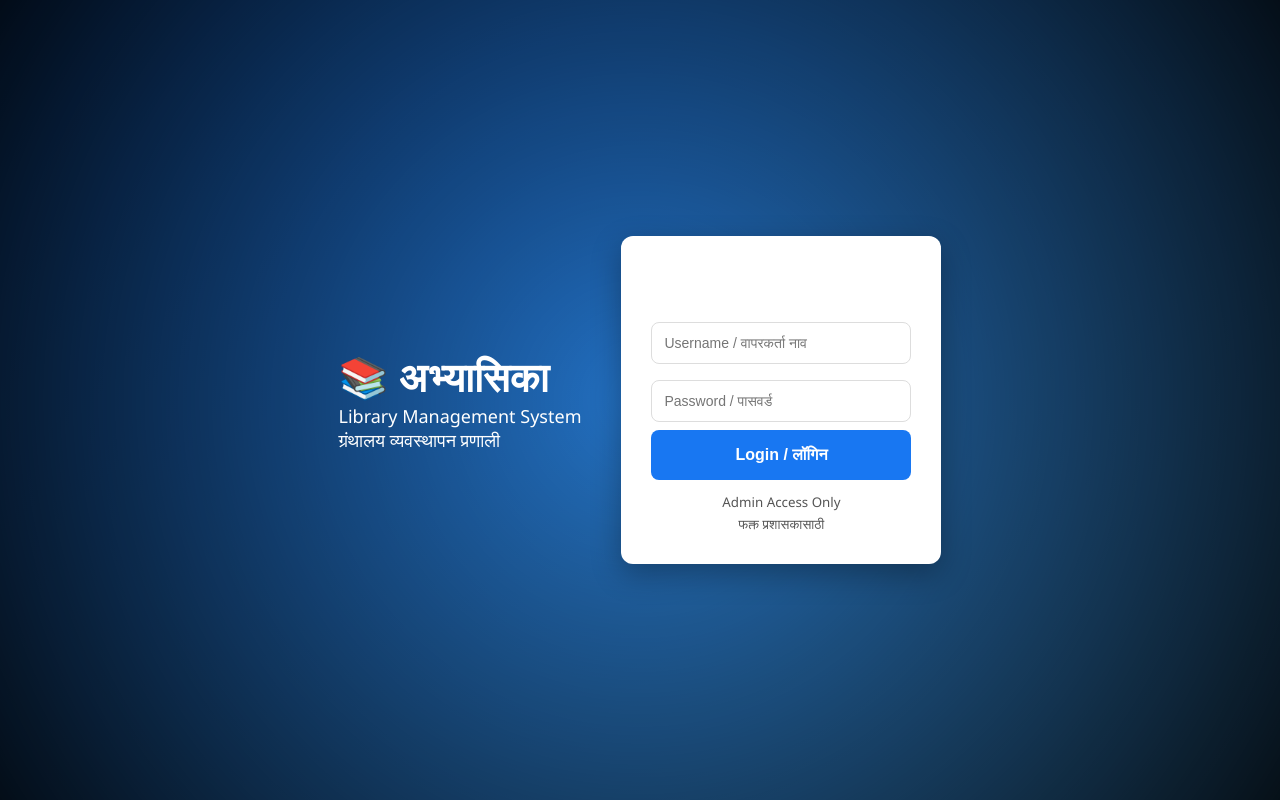
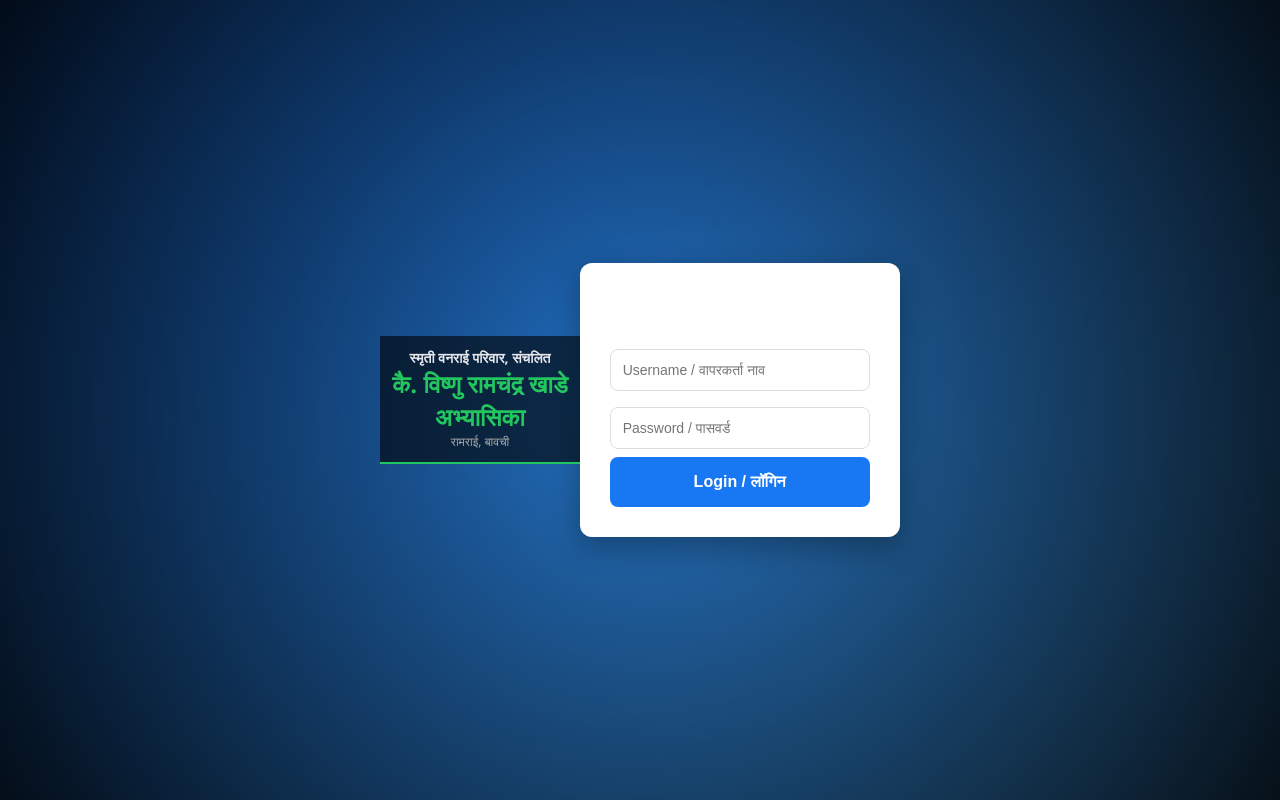
Before and after one commit to rohitppatil37-arch/Library-Management-System, a plain HTML site: page index.html in a window 1280 px wide. Drawn offline with Linux system fonts and the light colour scheme.

Commit message:
Update index.html

```diff
--- a/index.html
+++ b/index.html
@@ -9,30 +9,23 @@
 
 <body class="login-bg">
 
+<!-- HEADER -->
+<div class="app-header">
+  <h2>स्मृती वनराई परिवार, संचलित</h2>
+  <h1>कै. विष्णु रामचंद्र खाडे</h1>
+  <h1>अभ्यासिका</h1>
+  <p>रामराई, बावची</p>
+</div>
+
 <div class="login-wrapper">
 
-  <!-- LEFT SIDE -->
-  <div class="login-left">
-    <h1>📚 अभ्यासिका</h1>
-    <p>Library Management System</p>
-    <p>ग्रंथालय व्यवस्थापन प्रणाली</p>
-  </div>
-
-  <!-- RIGHT SIDE -->
   <div class="login-box">
-
     <h2>Login / लॉगिन</h2>
 
     <input id="user" placeholder="Username / वापरकर्ता नाव">
     <input id="pass" type="password" placeholder="Password / पासवर्ड">
 
     <button onclick="login()">Login / लॉगिन</button>
-
-    <div class="login-footer">
-      <small>Admin Access Only</small><br>
-      <small>फक्त प्रशासकासाठी</small>
-    </div>
-
   </div>
 
 </div>
```
